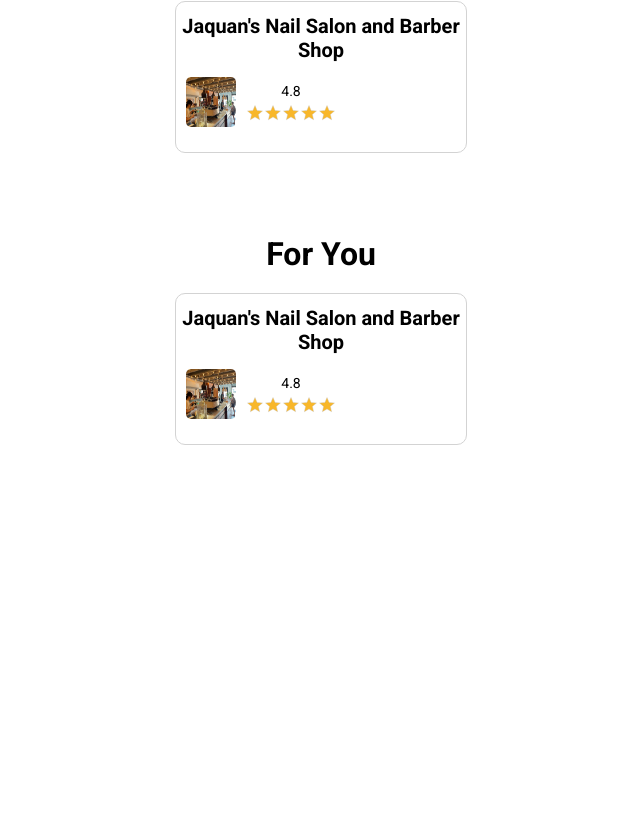
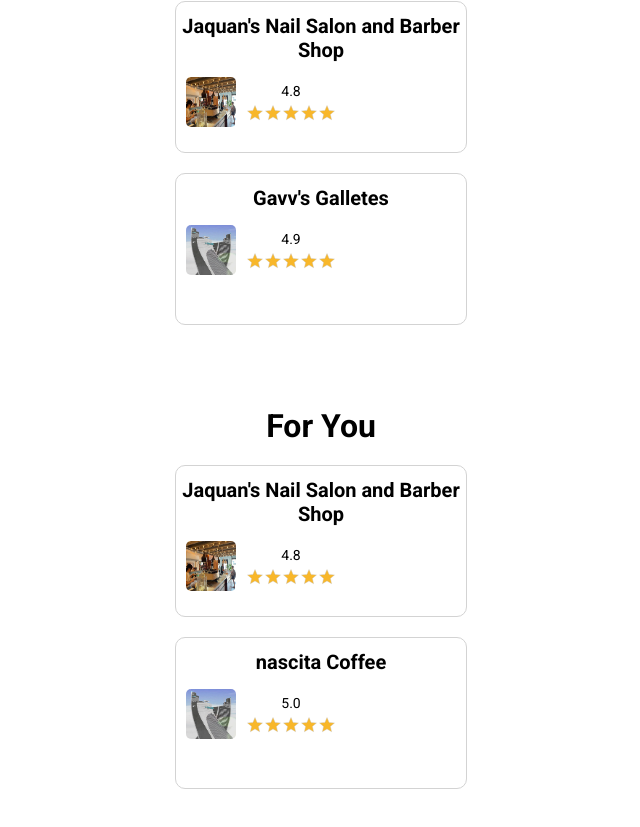
Before and after one commit to JamarB3/CyberForce-X-Group-7, a React (Vite) app: page /Businesses in a window 1280 px wide. Shown: the part 1373-2200 px from the top of the page, without its empty margins (319-959 px from the left). Before the commit the page ends 1884 px from the top, so only its background shows below. Built offline with nearby package versions, Linux system fonts and the light colour scheme; the HTML template or start-up script is replaced by a standard one.

Commit message:
U.I updates

```diff
--- a/src/Pages/Businesses/Businesses.jsx
+++ b/src/Pages/Businesses/Businesses.jsx
@@ -43,6 +43,11 @@ const Businesses= () => {
           <div className='BHeader'>
           <h1> New Businesses </h1>
           <BusinessCard/>
+          <BusinessCard
+        businessName=" Gavv's Galletes"
+        logo={New}
+        rating="4.9"
+      />
 
           </div>
 
@@ -50,6 +55,11 @@ const Businesses= () => {
           <h1>For You </h1>
 
           <BusinessCard/>
+          <BusinessCard
+        businessName="nascita Coffee"
+        logo={New}
+        rating="5.0"
+      />
 
           </div>
 
```
